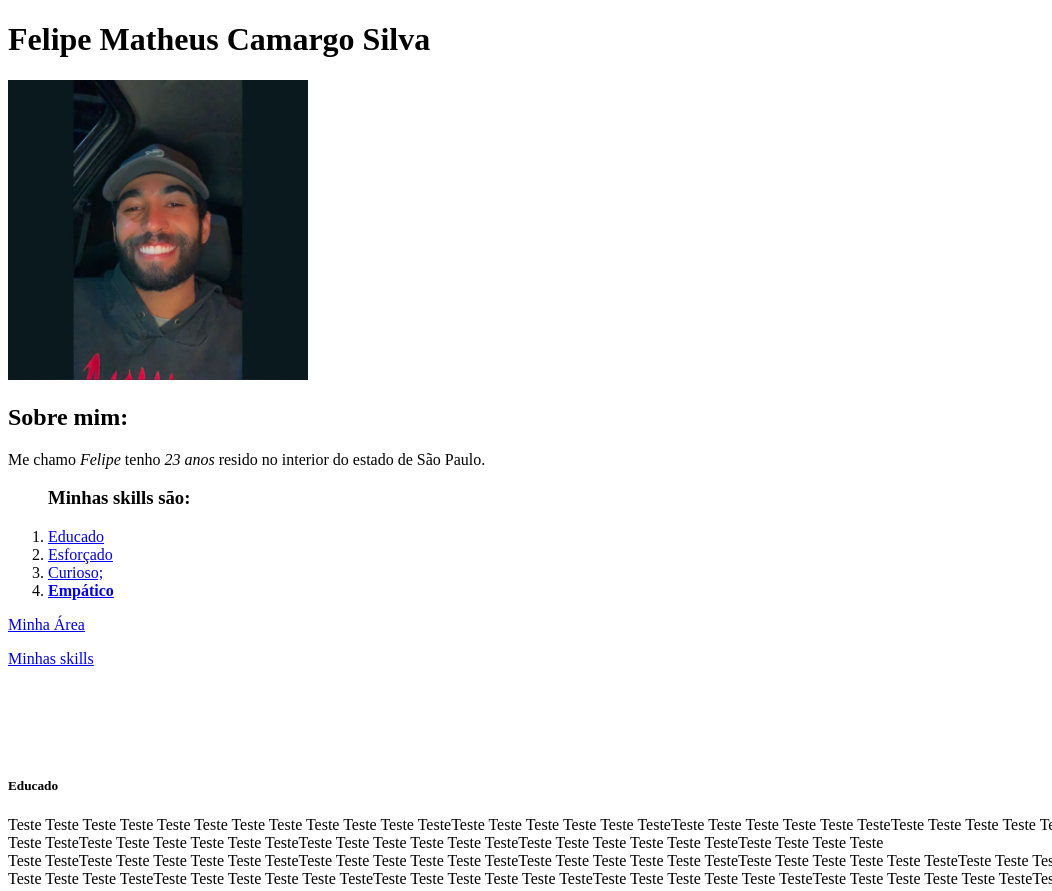
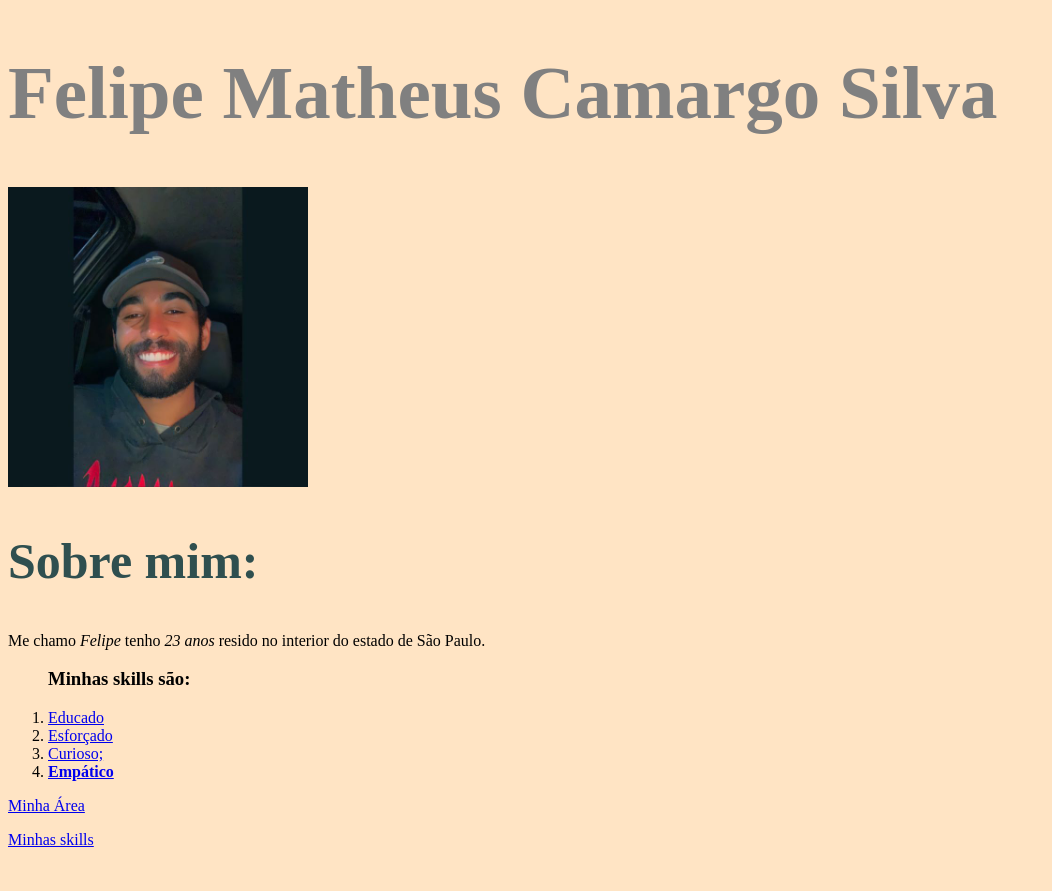
Before and after one commit to Fcamargoo/exercises, a plain HTML site: page dia-2-html-css-primeiros-passos-em-css/index.html in a window 1280 px wide. Shown: the top 891 px of the page, without its empty margins (0-1052 px from the left). Drawn offline with Linux system fonts and the light colour scheme.

Commit message:
Estilização iniciada, estará melhor ao fim da semana em todos os aspectos, tanto funcionais quanto gráficos.

```diff
--- a/dia-2-html-css-primeiros-passos-em-css/index.html
+++ b/dia-2-html-css-primeiros-passos-em-css/index.html
@@ -5,8 +5,34 @@
     <meta http-equiv="X-UA-Compatible" content="IE=edge">
     <meta name="viewport" content="width=device-width, initial-scale=1.0">
     <title>Meu Portifólio</title>
+    <style>
+h1{
+    color: grey;
+    font-weight: 600;
+    font-size: 75px;
+}
+h2{
+color: darkslategrey;
+font-weight: 300;
+font-size: 50px;
+}
+h5{
+color: darkslategrey;
+font-weight: 600;
+font-size: 15px;
+}
+body{
+background-color: bisque;
+}
+
+
+
+
+    </style>
 </head>
 <body>
+
+
     <h1>Felipe Matheus Camargo Silva</h1>
 <img  src="FelipeImg.jpg" alt="Felipe, de moletom como sempre." width="300px"><a id="foto"></a>
     <h2> <strong>Sobre mim:</strong></h2>
```
